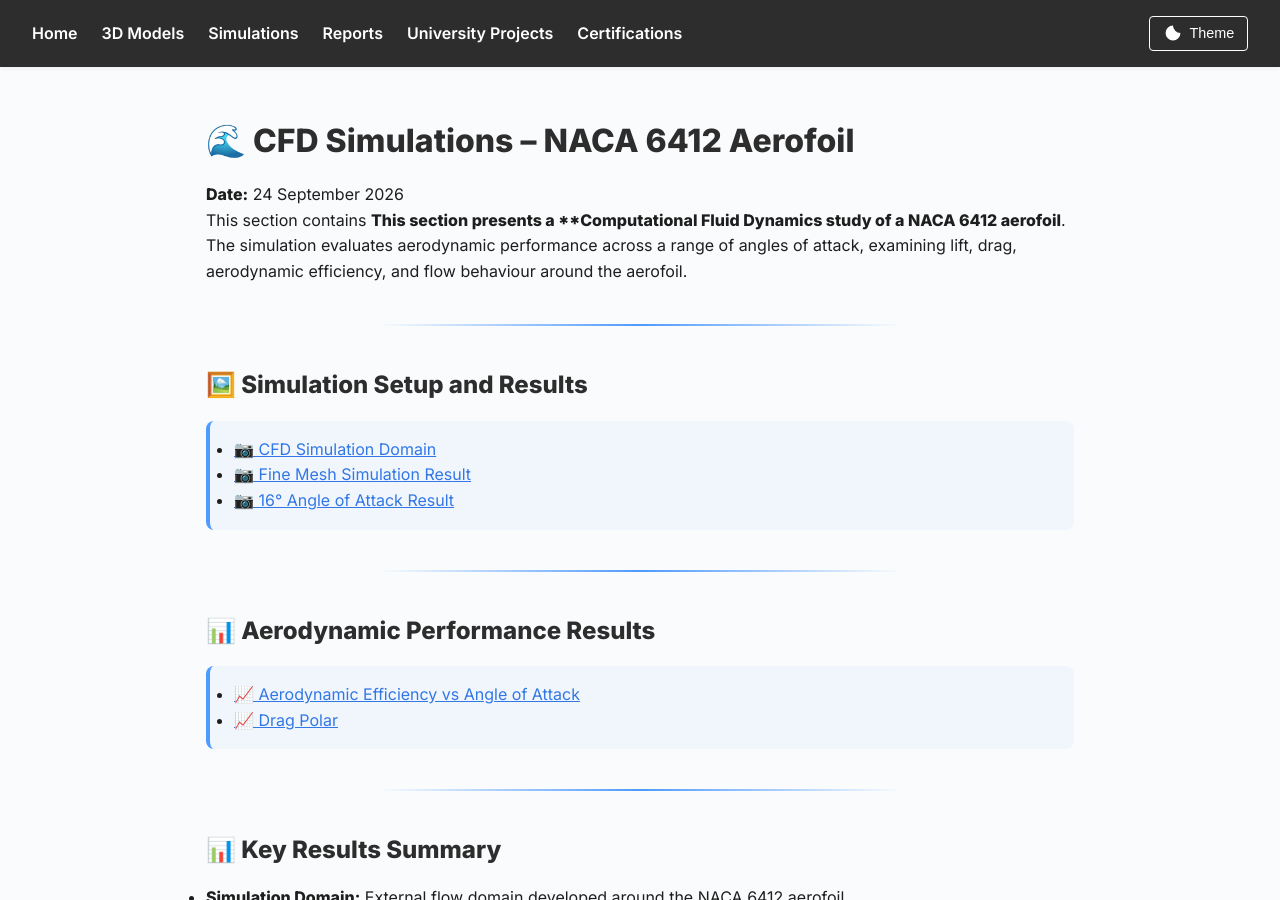
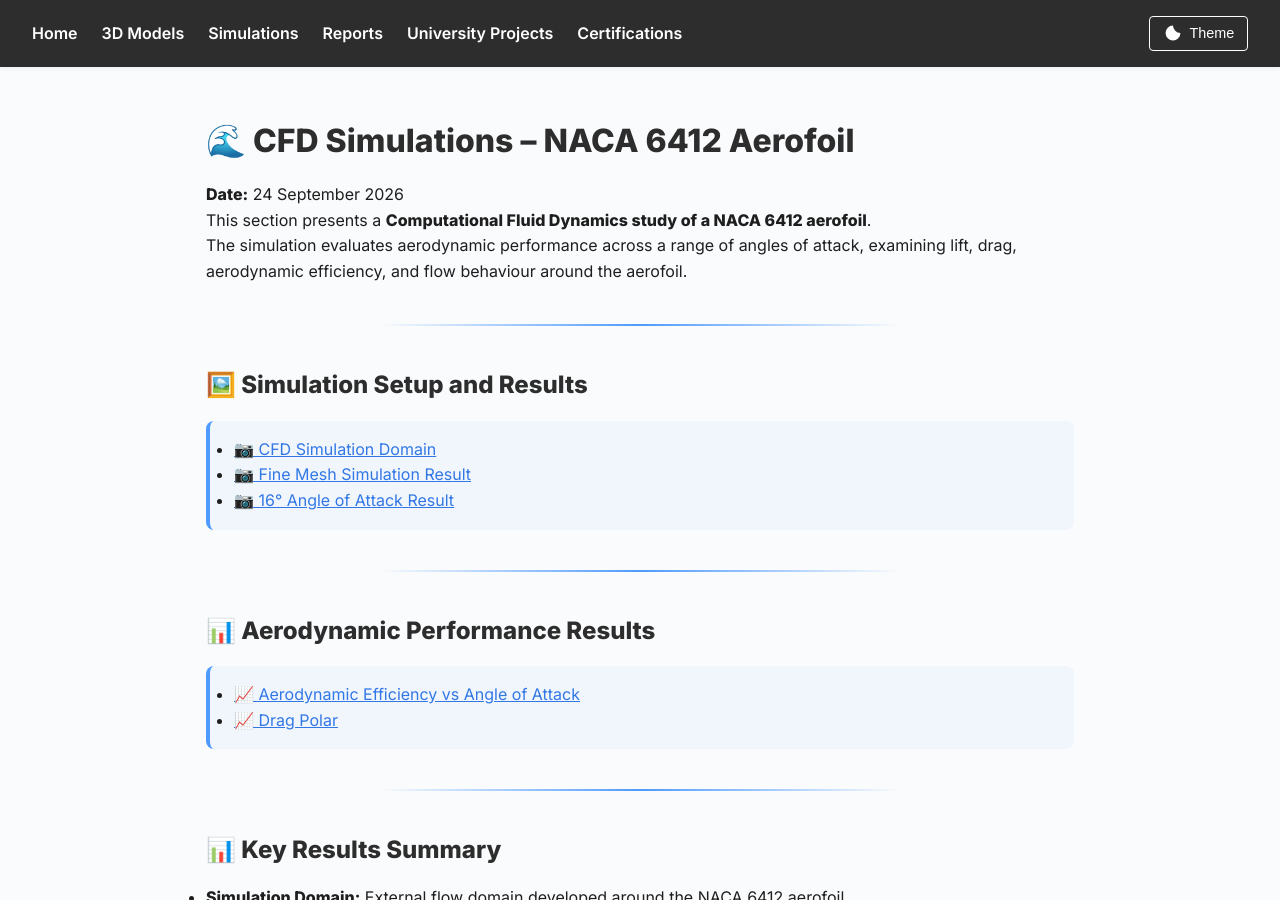
Before and after one commit to tob-mas/engineeringportfolio, a Jekyll site: the page built from simulations/24-09-26/index.md, in a window 1280 px wide and 900 px high. Built offline with Jekyll 4.4.1, drawn with Linux system fonts in a browser that asks for light colours.

Commit message:
Fix typo in CFD simulations introduction
Corrected a typographical error in the introduction.

```diff
--- a/simulations/24-09-26/index.md
+++ b/simulations/24-09-26/index.md
@@ -7,7 +7,7 @@ title: Simulation - NACA 6412 Aerofoil CFD Study
 
 **Date:** 24 September 2026
 
-This section contains **This section presents a **Computational Fluid Dynamics study of a NACA 6412 aerofoil**.
+This section presents a **Computational Fluid Dynamics study of a NACA 6412 aerofoil**.
 
 The simulation evaluates aerodynamic performance across a range of angles of attack, examining lift, drag, aerodynamic efficiency, and flow behaviour around the aerofoil.
 
```
